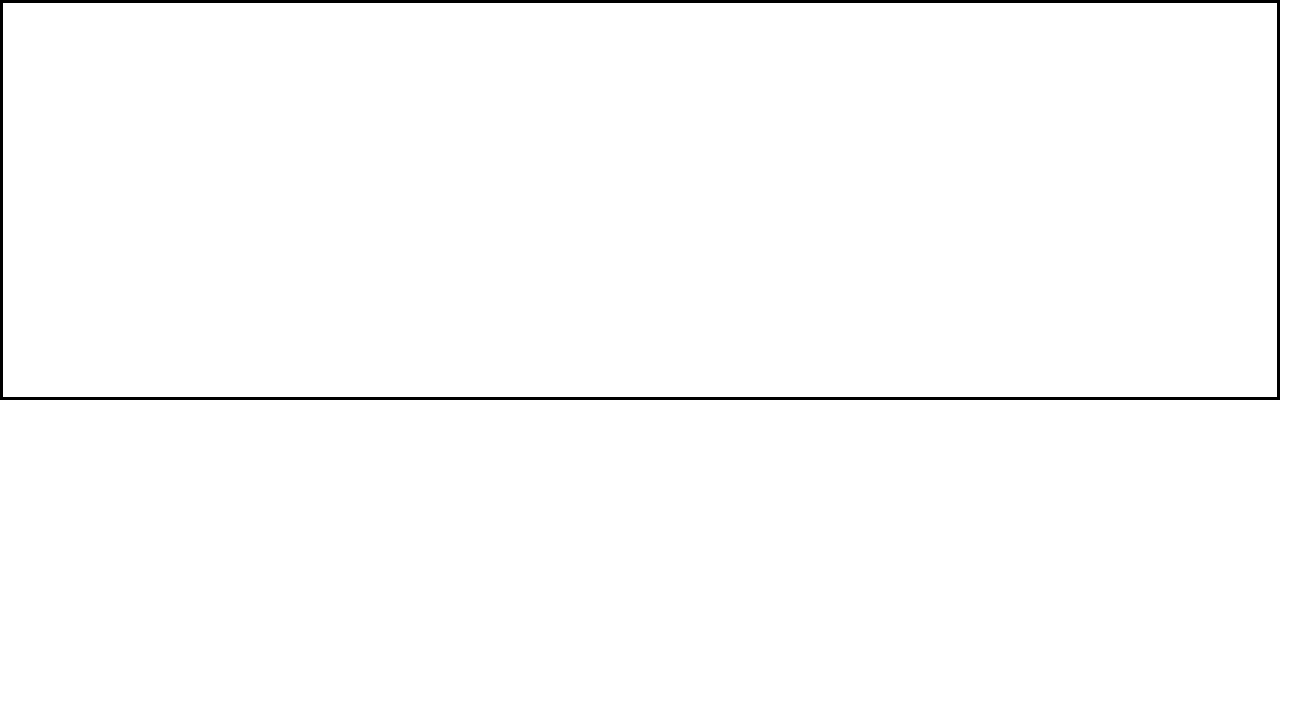
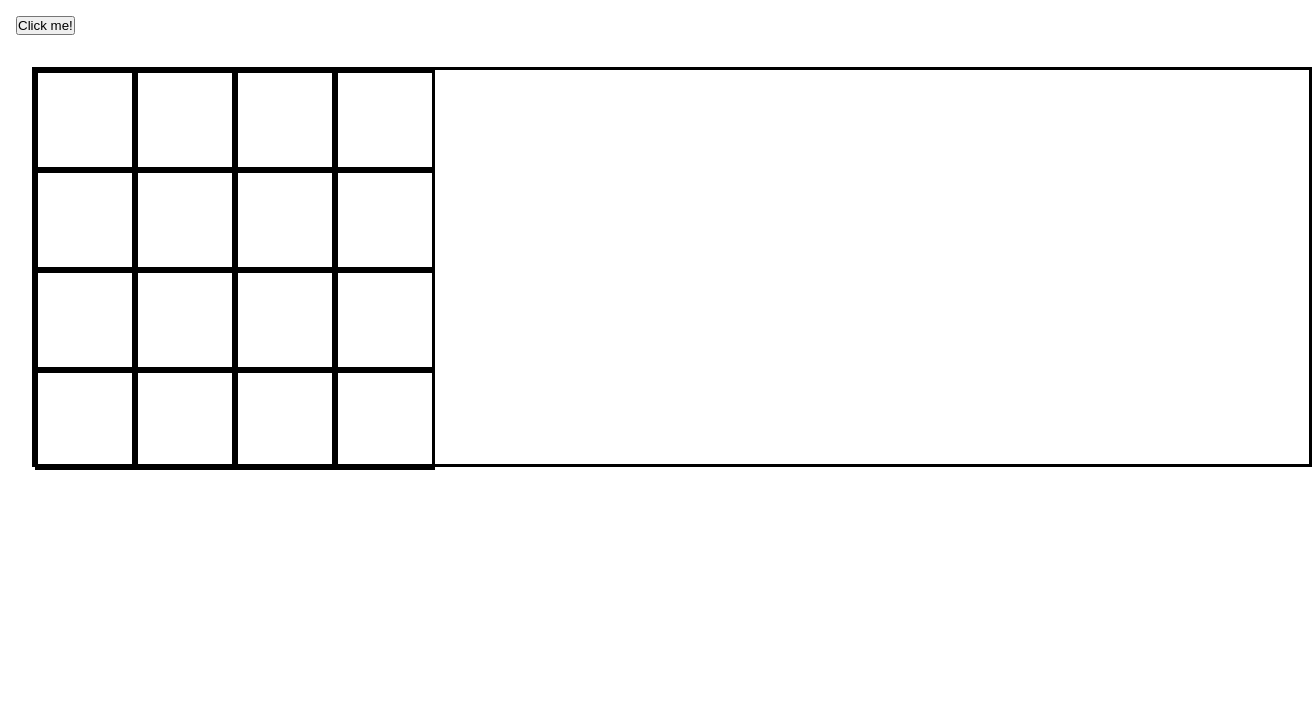
Before and after one commit to FTyumin/Etch-a-Sketch, a plain HTML site: page index.html in a window 1280 px wide. Shown: the whole page, 1312 px wide, since content can reach past the window. Drawn offline with Linux system fonts and the light colour scheme.

Commit message:
feat:grid mouseover eventListener

```diff
--- a/index.html
+++ b/index.html
@@ -8,7 +8,9 @@
     <script src="scripts.js" defer></script>
 </head>
 <body>
+    <button>Click me!</button>
     <div class="container">
+
 
     </div>
 </body>
--- a/scripts.js
+++ b/scripts.js
@@ -5,8 +5,21 @@ for(let i=0;i<4;i++) {
     div.setAttribute("id", "main")
     for(let j=0;j<4;j++) {
         let innerDiv = document.createElement('div');
+        innerDiv.addEventListener("mouseover", () => {
+            console.log("Event triggered");
+            innerDiv.style.background = "red";
+        })
+        innerDiv.setAttribute("id", "grid");
         div.appendChild(innerDiv);
     }
 
     container.appendChild(div);
 }
+
+// let gridElements = document.querySelectorAll("#grid");
+// for(element of gridElements) {
+//     element.addEventListener("mouseover", () => {
+//         console.log("Event triggered");
+//         element.style.background = "red";
+//     })
+// }
--- a/style.css
+++ b/style.css
@@ -5,26 +5,29 @@
 }
 
 .container {
-    /* display: grid;
-    flex-flow: row wrap;
-    justify-content: space-between; */
+    margin: 16px 32px;
+    display: flex;
+    flex-wrap: wrap;
     width: 100%;
     height: 400px;
-    border:3px solid black;
-
+    border: 3px solid black;
 }
 
 #main {
-     display: grid;
-    flex-direction: row;
-
+    display: flex;
+    flex-direction: column;
+    height: 400px;
+    width: 100px;
 }
 
-.container div {
+#main div {
+    height: 100px;
     width: 100px;
-    height: 100px;
-    /* display: grid;
-    flex-direction: row;
-    justify-content: space-between; */
+    border: 3px solid black;
+    display: flex;
+    flex-direction: column;
+}
 
+button {
+    margin: 16px;
 }
```
